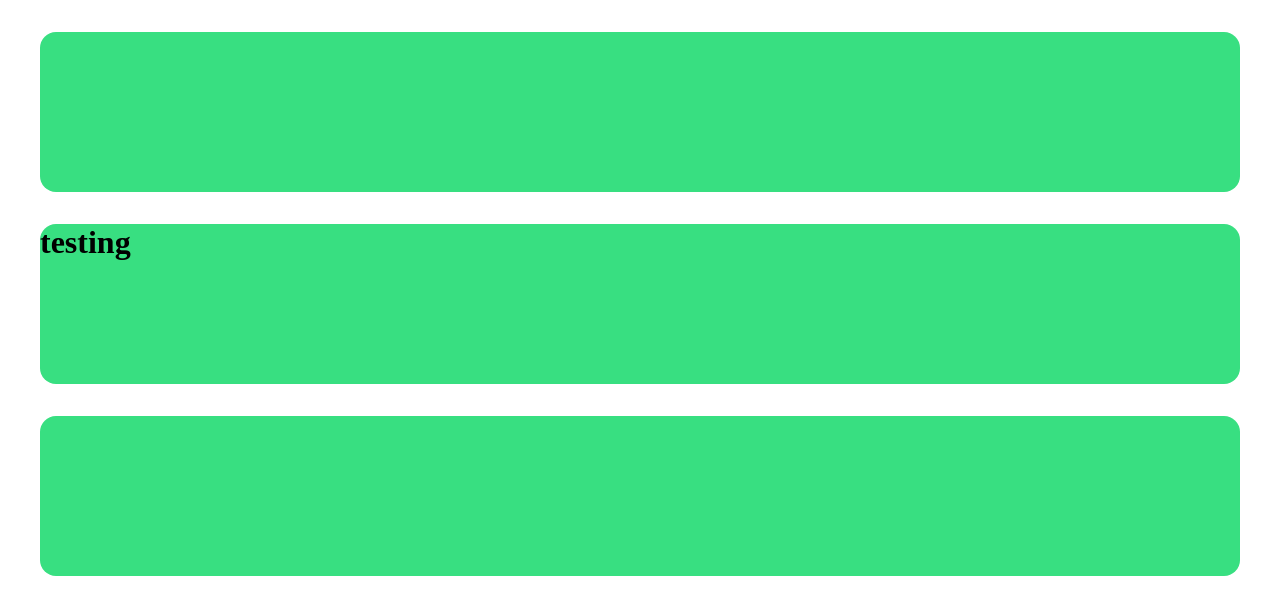
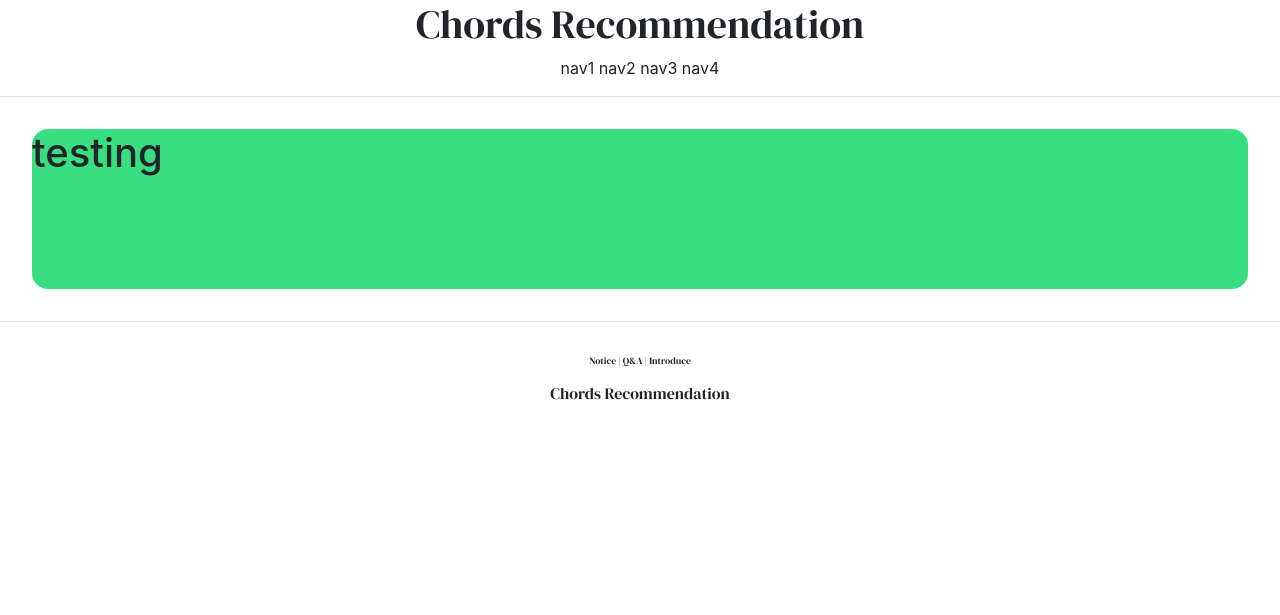
Before and after one commit to HYEONJISOO/FinalPjSite, a Django app: page /account/ in a window 1280 px wide. Shown: the top 615 px of the page. Run offline with Django 4.2, Linux system fonts and the light colour scheme.

Commit message:
header n footer

```diff
--- a/FinalProjectSite/settings.py
+++ b/FinalProjectSite/settings.py
@@ -143,9 +143,9 @@
 # Internationalization
 # https://docs.djangoproject.com/en/4.1/topics/i18n/
 
-LANGUAGE_CODE = 'en-us'
+LANGUAGE_CODE = 'ko-kr'
 
-TIME_ZONE = 'UTC'
+TIME_ZONE = 'Asia/Seoul'
 
 USE_I18N = True
 
--- a/templates/base_fromfolder.html
+++ b/templates/base_fromfolder.html
@@ -8,10 +8,12 @@
     <!-- div : 가능한 폭을 모두 가져감 -->
 
     {% include 'header.html' %}
+    <hr>
+    <div> </div>
+    {% block content %}
 
-    {% block content %}
     {% endblock %}
-
+    <hr>
     {% include 'footer.html' %}
 
 
--- a/templates/footer.html
+++ b/templates/footer.html
@@ -1 +1,10 @@
-<div style="height : 10rem; background-color : #38df81; border-radius : 1rem; margin:2rem;"></div>
+    <div style="text-align:center; margin-top: 2rem;font-family: 'DM Serif Display', serif;">
+        <div style="font-size: .6rem;">
+            <span> Notice </span> |
+            <span> Q&A </span> |
+            <span> Introduce </span>
+        </div>
+        <div style="margin-top:1rem;">
+            <h6>Chords Recommendation</h6>
+        </div>
+    </div>
--- a/templates/head.html
+++ b/templates/head.html
@@ -2,5 +2,13 @@
     <meta charset="UTF-8">
     <meta http-equiv="X-UA-Compatible" content="IE=edge">
     <meta name="viewport" content="width=device-width, initial-scale=1.0">
+
+    <!-- BOOTSTRAP LINK -->
+    <link rel="stylesheet" href="https://cdn.jsdelivr.net/npm/bootstrap@4.4.1/dist/css/bootstrap.min.css"
+          integrity="sha384-Vkoo8x4CGsO3+Hhxv8T/Q5PaXtkKtu6ug5TOeNV6gBiFeWPGFN9MuhOf23Q9Ifjh" crossorigin="anonymous">
+    <!-- GOOGLE FONTS LINK -->
+    <link rel="preconnect" href="https://fonts.googleapis.com">
+    <link rel="preconnect" href="https://fonts.gstatic.com" crossorigin>
+    <link href="https://fonts.googleapis.com/css2?family=DM+Serif+Display&display=swap" rel="stylesheet">
     <title>Document</title>
 </head>
--- a/templates/header.html
+++ b/templates/header.html
@@ -1 +1,12 @@
-<div style="height : 10rem; background-color : #38df81; border-radius : 1rem; margin:2rem;"></div>
+    <div style="text-align:center; margin: 2rem @; ">
+        <!-- margin 을 두개로 나눠서 넣으면 상하의 마진, 좌우의 마진 을 지정해줌 : 여기서 2rem = 상하, @ = 좌우 -->
+        <div>
+            <h1 style="font-family: 'DM Serif Display', serif;">Chords Recommendation</h1>
+        </div>
+        <div>
+            <span>nav1</span>
+            <span>nav2</span>
+            <span>nav3</span>
+            <span>nav4</span>
+        </div>
+    </div>
```
